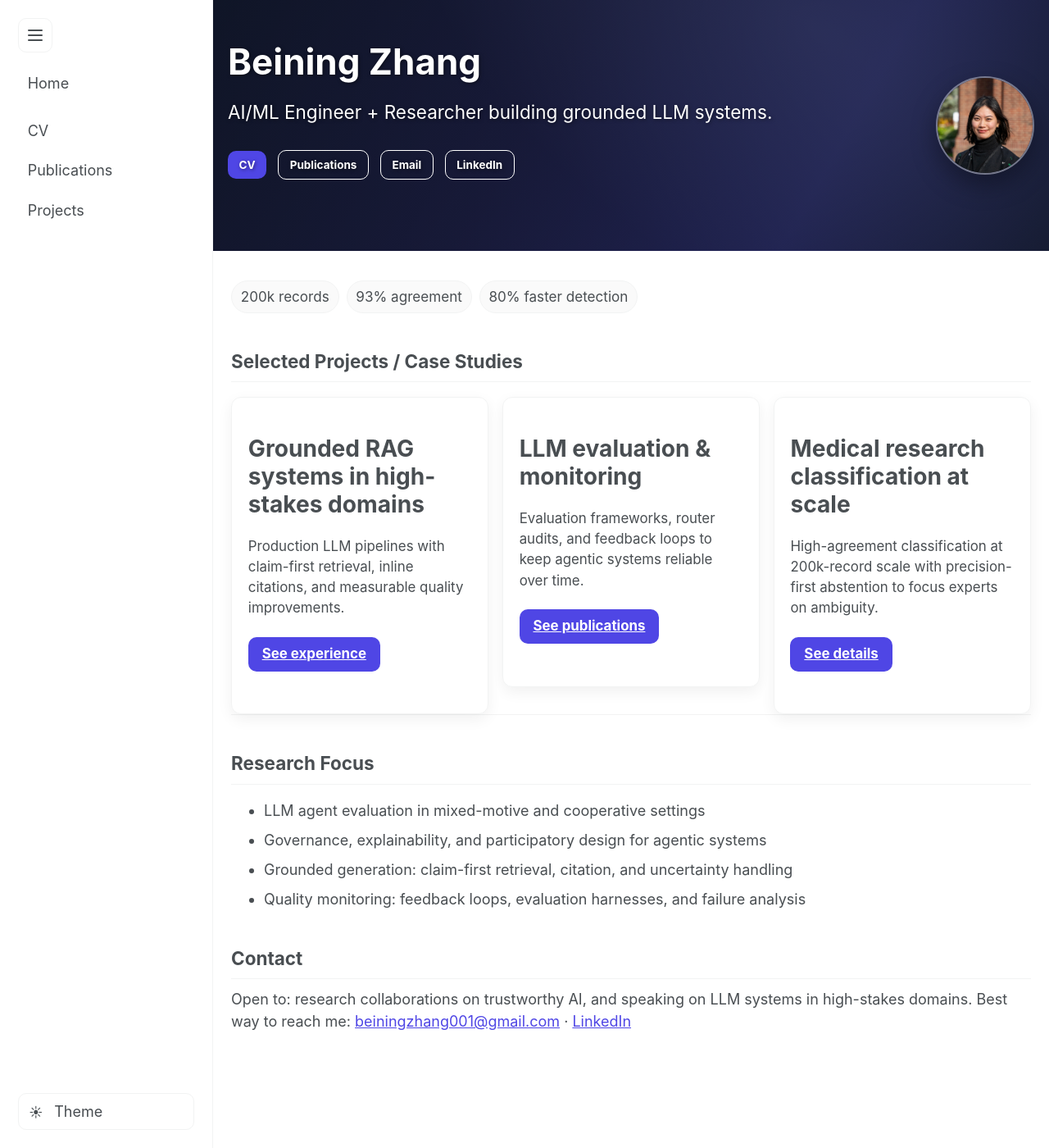
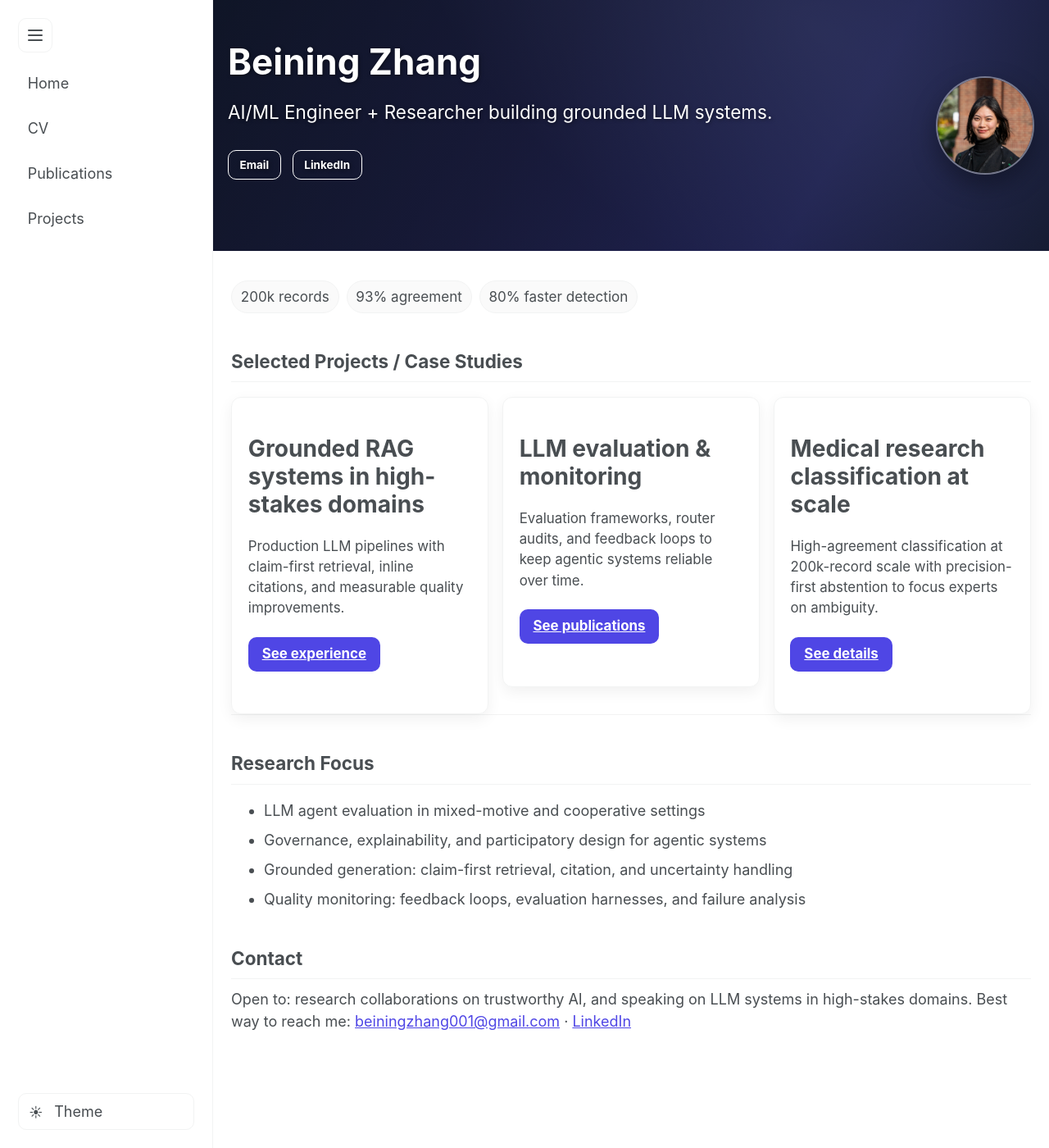
Before and after one commit to BeiningZhang/beiningzhang.github.io, a Jekyll site: the page built from _pages/about.md, in a window 1280 px wide and 1400 px high. Shown: the whole window at 82% size. Built offline with Jekyll 4.4.1, drawn with Linux system fonts in a browser that asks for light colours; a script that is not in the unit is left out; comment, search, counter and statistics services are not loaded.

Commit message:
Fixed side bar

```diff
--- a/_includes/masthead.html
+++ b/_includes/masthead.html
@@ -7,12 +7,13 @@
         <span class="side-nav__toggle-icon" aria-hidden="true"></span>
       </button>
 
-      <a class="side-nav__brand" href="{{ base_path }}/">
-        <span class="side-nav__text">Home</span>
-        <span class="side-nav__short" aria-hidden="true">H</span>
-      </a>
+      <ul class="side-nav__links">
+        <li class="side-nav__item">
+          <a class="side-nav__link" href="{{ base_path }}/">
+            <span class="side-nav__text">Home</span>
+          </a>
+        </li>
 
-      <ul class="side-nav__links">
         {% for link in site.data.navigation.main %}
           {% if link.url contains 'http' %}
             {% assign domain = '' %}
@@ -23,17 +24,6 @@
           <li class="side-nav__item">
             <a class="side-nav__link" href="{{ domain }}{{ link.url }}">
               <span class="side-nav__text">{{ link.title }}</span>
-              {% if link.title == 'CV' %}
-                <span class="side-nav__short" aria-hidden="true">CV</span>
-              {% elsif link.title == 'Publications' %}
-                <span class="side-nav__short" aria-hidden="true">Pub</span>
-              {% elsif link.title == 'Projects' %}
-                <span class="side-nav__short" aria-hidden="true">Prj</span>
-              {% elsif link.title == 'Talks' %}
-                <span class="side-nav__short" aria-hidden="true">Tlk</span>
-              {% else %}
-                <span class="side-nav__short" aria-hidden="true">{{ link.title | slice: 0, 3 }}</span>
-              {% endif %}
             </a>
           </li>
         {% endfor %}
--- a/_pages/about.md
+++ b/_pages/about.md
@@ -12,12 +12,6 @@
   overlay_color: "#111827"
   hero_avatar: "profile.png"
   ctas:
-    - label: "CV"
-      url: "/cv/"
-      class: "btn--primary"
-    - label: "Publications"
-      url: "/publications/"
-      class: "btn--light-outline"
     - label: "Email"
       url: "mailto:beiningzhang001@gmail.com"
       class: "btn--light-outline"
--- a/_sass/_custom.scss
+++ b/_sass/_custom.scss
@@ -110,24 +110,14 @@
   color: var(--global-link-color-hover);
 }
 
-.side-nav__brand {
-  display: flex;
-  align-items: center;
-  margin-top: 0.75rem;
-  margin-bottom: 0.5rem;
-  padding: 0.6rem 0.65rem;
-  border-radius: 10px;
-  color: var(--global-masthead-link-color);
-}
-
-.side-nav__brand:hover {
-  background: var(--global-code-background-color);
-}
-
 .side-nav__links {
   margin: 0;
   padding: 0;
   list-style: none;
+  margin-top: 0.75rem;
+  display: flex;
+  flex-direction: column;
+  gap: 0.35rem;
 }
 
 .side-nav__item {
@@ -194,20 +184,13 @@
   display: none;
 }
 
-body:not(.nav-collapsed) .side-nav__short {
-  display: none;
+body.nav-collapsed .side-nav__link,
+body.nav-collapsed .side-nav__theme {
+  justify-content: center;
 }
 
-body.nav-collapsed .side-nav__short {
-  display: inline-flex;
-  font-weight: 700;
-  letter-spacing: 0.02em;
-}
-
-body.nav-collapsed .side-nav__link,
-body.nav-collapsed .side-nav__brand,
-body.nav-collapsed .side-nav__theme {
-  justify-content: center;
+body.nav-collapsed .side-nav__links {
+  display: none;
 }
 
 /* On small screens, default to collapsed width */
@@ -421,6 +404,11 @@
   padding: 1rem 1.1rem;
 }
 
+.archive--publications .list__item,
+.archive--portfolio .list__item {
+  margin-bottom: 1rem;
+}
+
 html[data-theme="dark"] .archive--publications .archive__item,
 html[data-theme="dark"] .archive--portfolio .archive__item {
   background: rgba(255, 255, 255, 0.03);
```
